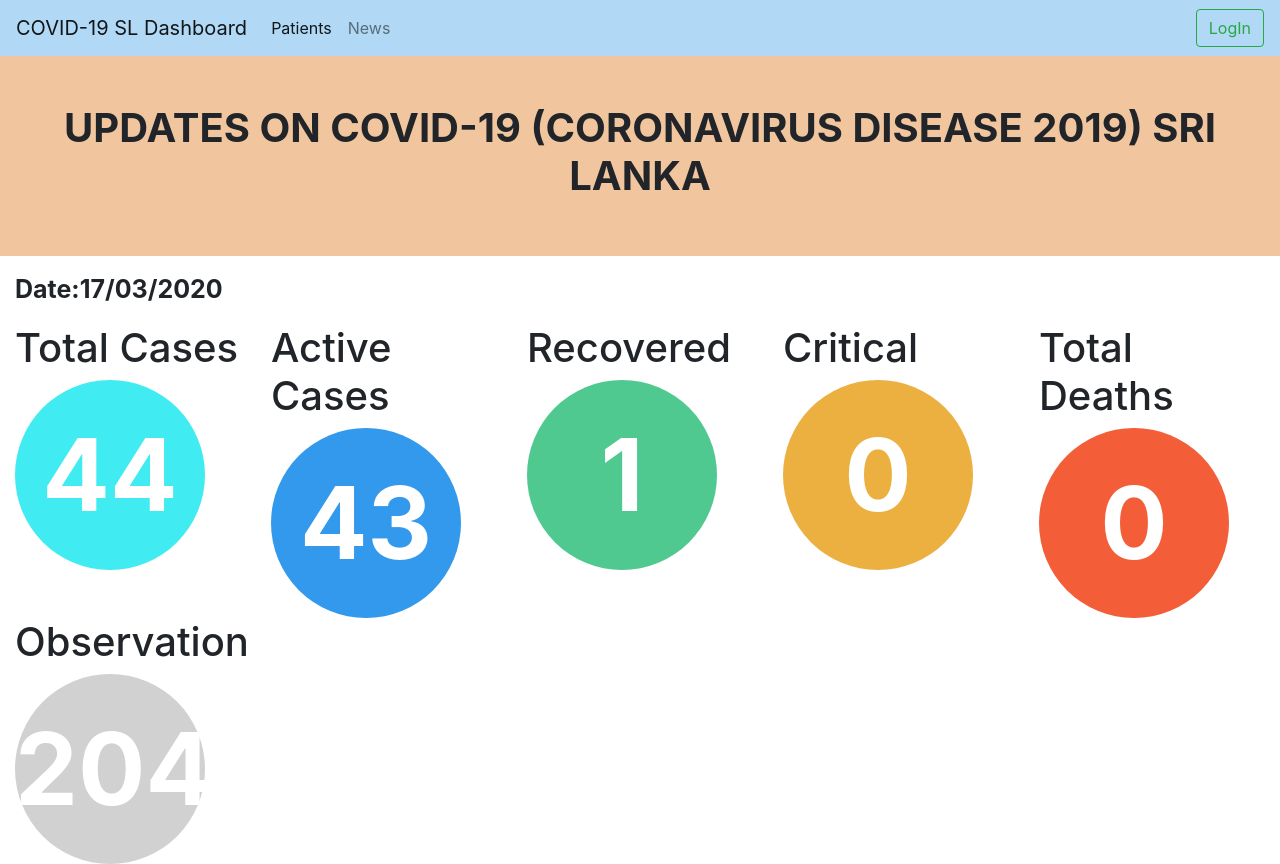
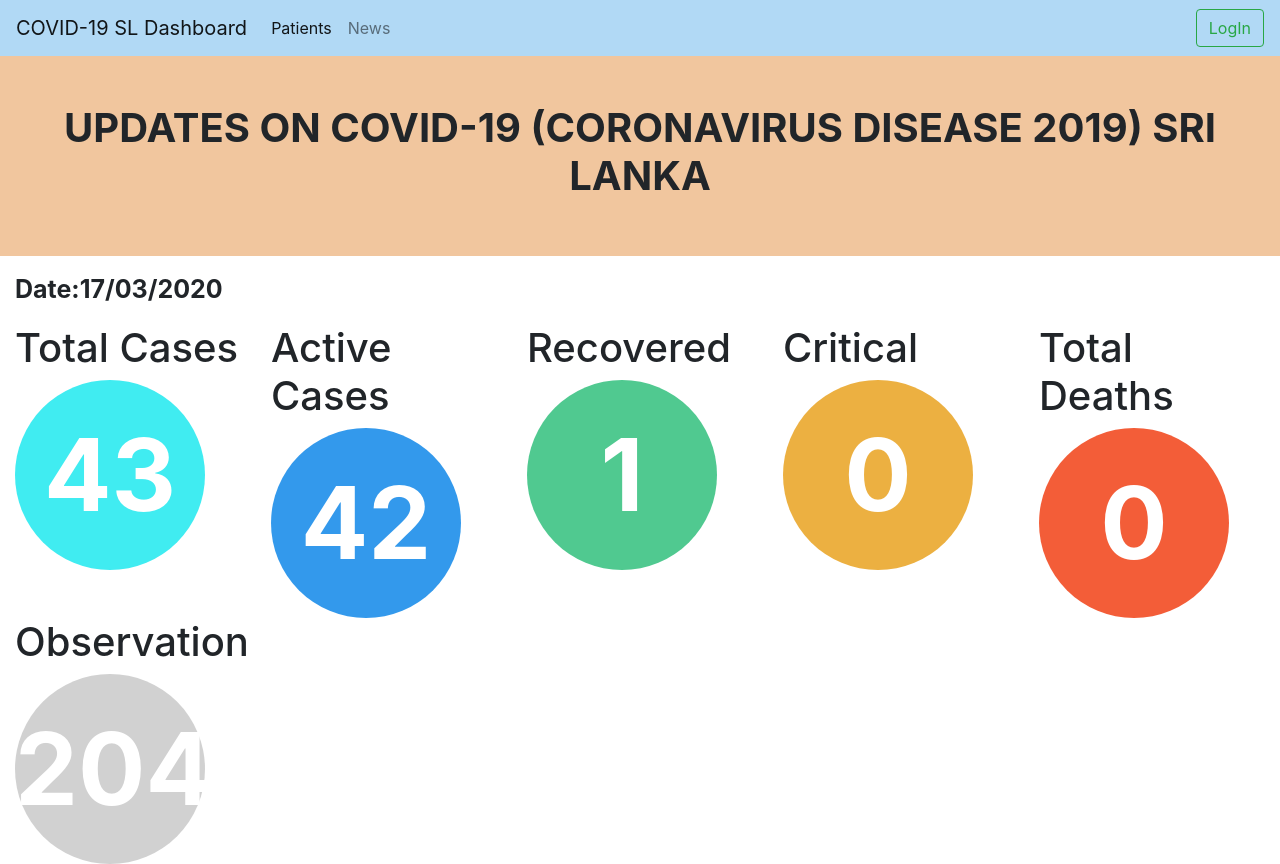
Before and after one commit to Manojb86/covid-dashboard, an Angular app: page / in a window 1280 px wide. Built offline with nearby package versions, Linux system fonts and the light colour scheme.

Commit message:
changed the data

```diff
--- a/src/app/dashboard/summary/summary-view.component.html
+++ b/src/app/dashboard/summary/summary-view.component.html
@@ -7,13 +7,13 @@
     <div class="col-sm">
         <h1>Total Cases</h1>
         <div>
-            <span class="summary-circle total-color">44</span>
+            <span class="summary-circle total-color">43</span>
         </div>
       </div>
       <div class="col-sm">
         <h1> Active Cases</h1>
         <div>
-            <span class="summary-circle active-color">43</span>
+            <span class="summary-circle active-color">42</span>
         </div>
       </div>
       <div class="col-sm">
```
